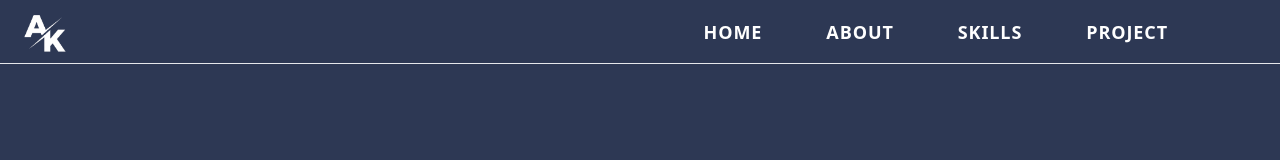
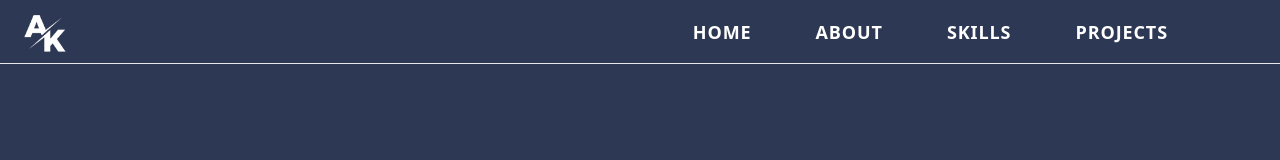
Before and after one commit to AmoghDevWorks/portfolioak, a React (Create React App) app: page / in a window 1280 px wide. Shown: the top 160 px of the page. Built offline with nearby package versions, Linux system fonts and the light colour scheme.

Commit message:
react scroll

```diff
--- a/package.json
+++ b/package.json
@@ -10,6 +10,7 @@
     "react": "^19.0.0",
     "react-dom": "^19.0.0",
     "react-scripts": "5.0.1",
+    "react-scroll": "^1.9.3",
     "web-vitals": "^2.1.4"
   },
   "scripts": {
--- a/src/components/Header.js
+++ b/src/components/Header.js
@@ -1,6 +1,7 @@
 import React, { useEffect, useState } from 'react'
 import UnderlineButton from './HeaderBtn'
 import logo from '../images/logo.png'
+import { Link } from "react-scroll";
 
 const Header = () => {
 
@@ -20,10 +21,10 @@ const Header = () => {
       </div>
       {width>767 && <div>
         <ol className='list-none text-lg font-bold text-white px-0 lg:px-20'>
-            <UnderlineButton text={"HOME"}/>
-            <UnderlineButton text={"ABOUT"}/>
-            <UnderlineButton text={"SKILLS"}/>
-            <UnderlineButton text={"PROJECT"}/>
+          <Link to='home' smooth={true} duration={500} ><UnderlineButton text={"HOME"}/></Link>
+          <Link to='about' smooth={true} duration={500} ><UnderlineButton text={"ABOUT"}/></Link>
+          <Link to='skills' smooth={true} duration={500} ><UnderlineButton text={"SKILLS"}/></Link>
+          <Link to='projects' smooth={true} duration={500} ><UnderlineButton text={"PROJECTS"}/></Link>
         </ol>
       </div>}
     </div>
--- a/src/index.js
+++ b/src/index.js
@@ -10,9 +10,20 @@ const root = ReactDOM.createRoot(document.getElementById('root'));
 root.render(
   <React.StrictMode>
     <Header />
-    <App />
-    <About />
-    <Skill />
+
+    <section id='home'>
+        <App />
+    </section>
+
+    <section id='about'>
+      <About />
+    </section>
+
+    <section id='skills'>
+      <Skill />
+    </section>
+
+
   </React.StrictMode>
 );
 
```
Also changed, not shown: 1 other file (tests, documents, lock files or other folders).
